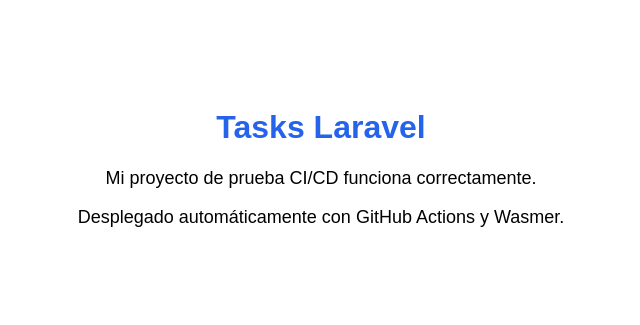
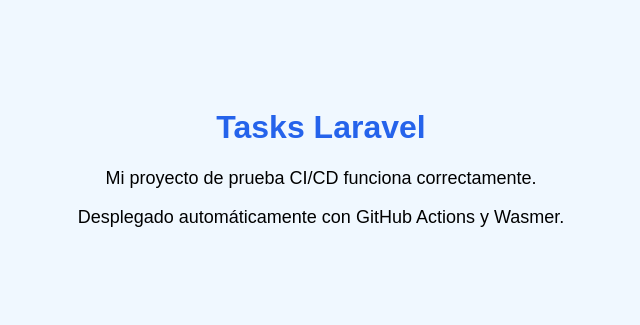
Before and after one commit to ike-rrr/tasks-laravel, a Laravel app: page / in a window 1280 px wide. Shown: the top 325 px of the page, without its empty margins (319-959 px from the left). Run offline with Laravel 12, Linux system fonts and the light colour scheme.

Commit message:
Canvi de color de fons

```diff
--- a/resources/views/welcome.blade.php
+++ b/resources/views/welcome.blade.php
@@ -9,7 +9,7 @@
     <style>
         body {
             font-family: Arial, sans-serif;
-            background-color: white;
+            background-color: aliceblue;
             text-align: center;
             padding: 80px 20px;
         }
```
